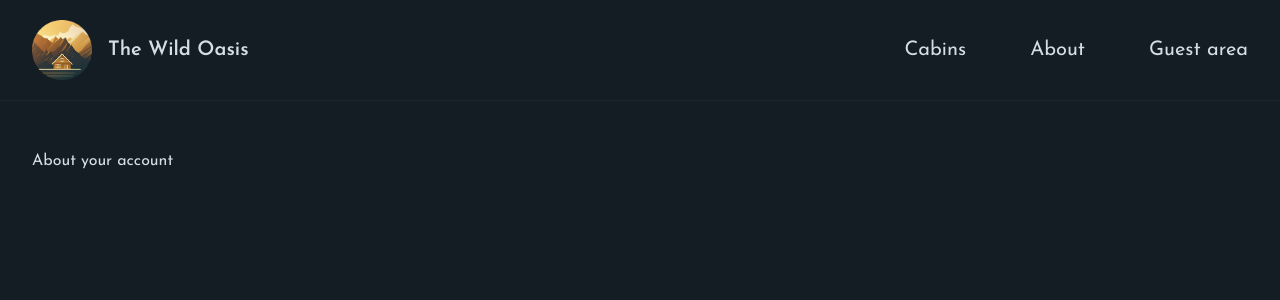
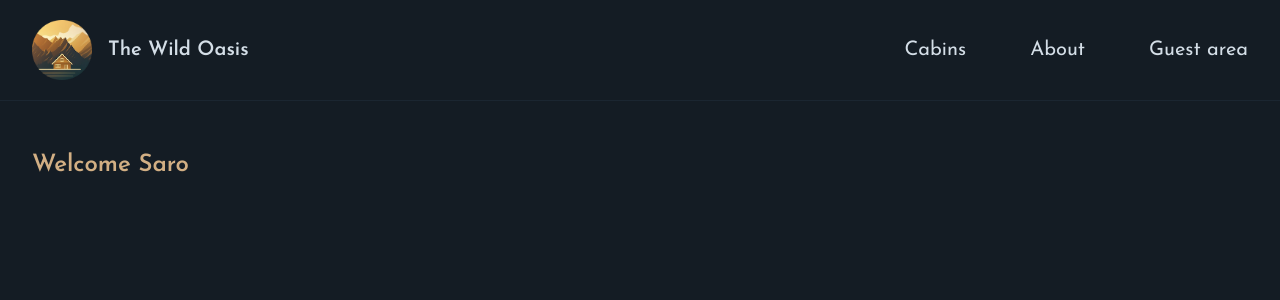
Before and after one commit to khanjee501/nextjs-project, a Next.js app: page /account in a window 1280 px wide. Shown: the top 300 px of the page. Built offline with nearby package versions, Linux system fonts and the light colour scheme.

Commit message:
FEAT: added nested routes and pages

```diff
--- a/app/account/page.js
+++ b/app/account/page.js
@@ -3,5 +3,9 @@ export const metadata = {
 };
 
 export default function Page() {
-  return <h1>About your account</h1>;
+  return (
+    <h2 className="font-semibold text-2xl text-accent-400 mb-7">
+      Welcome Saro
+    </h2>
+  );
 }
--- a/starter/pages/reservations-page.js
+++ b/app/account/reservations/page.js
@@ -1,4 +1,4 @@
-import ReservationCard from "./ReservationCard";
+import ReservationCard from "@/app/_components/ReservationCard";
 
 export default function Page() {
   // CHANGE
--- a/package.json
+++ b/package.json
@@ -10,6 +10,7 @@
   },
   "dependencies": {
     "@heroicons/react": "^2.2.0",
+    "date-fns": "^4.1.0",
     "next": "14.2.31",
     "react": "^18",
     "react-dom": "^18"
```
Also changed, not shown: app/_components/DeleteReservation.js (renamed from starter/components/DeleteReservation.js), app/_components/ReservationCard.js (renamed from starter/components/ReservationCard.js), app/_components/SelectCountry.js (renamed from starter/components/SelectCountry.js), app/account/profile/page.js (renamed from starter/pages/profile-page.js), 1 other file (tests, documents, lock files or other folders).
